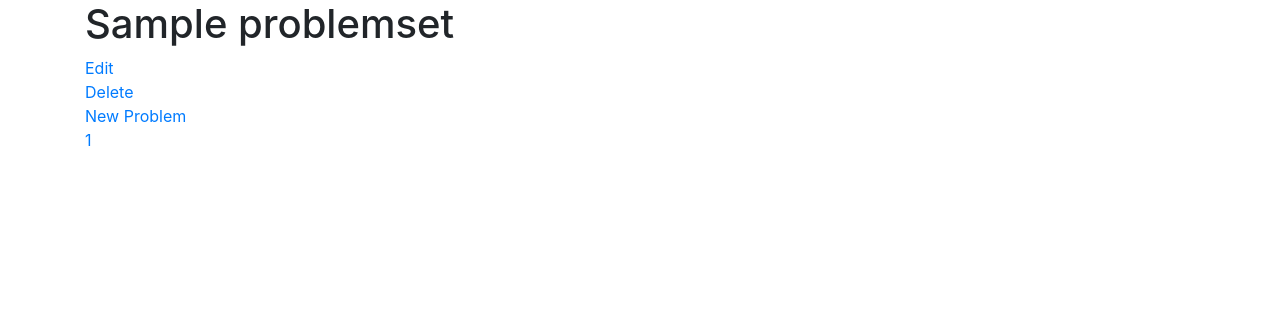
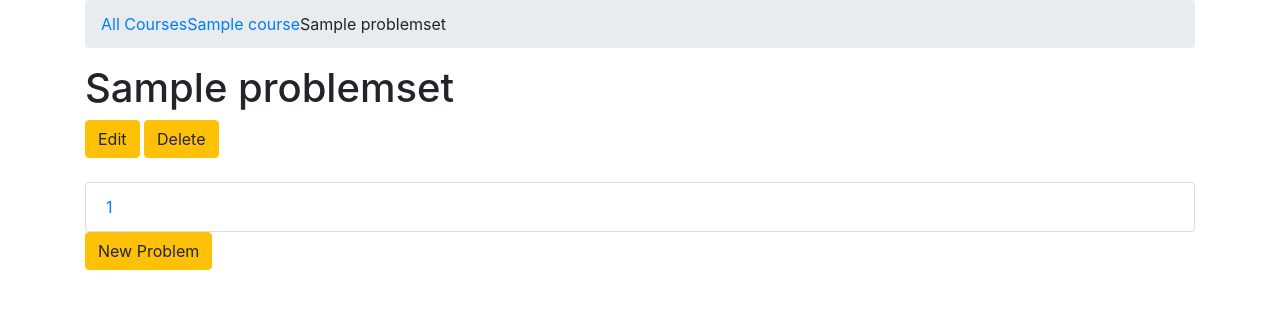
Before and after one commit to gluker/jael, a Flask app: page /courses/1/psets/1/problems/ in a window 1280 px wide. Shown: the top 309 px of the page. Run offline with Flask 2, Linux system fonts and the light colour scheme; tables that the repository leaves empty hold one stand-in row (values such as "Sample post"); some libraries are stand-ins or nearby versions.

```diff
--- a/app/templates/base.html
+++ b/app/templates/base.html
@@ -12,7 +12,7 @@
         {% endblock %}
     </head>
     <body>
-        <header>
+        <header class="container">
             {% block header %}
             {% endblock %}
         </header>
--- a/app/templates/newproblem.html
+++ b/app/templates/newproblem.html
@@ -31,11 +31,13 @@
         <div class="form-group">
             <label for="text">Problem text:</label>
             <textarea name="text" class="form-control" rows=10>
+            {% block problemtext %}
+            {% endblock %}
             </textarea>
         </div>
             <div id='requirements'>
             </div>
         <button type="button" class="btn btn-default" id="addRequirementBtn">Add a requirement</button>
-        <button type="submit" class="btn btn-primary">Create</button>
+        <button type="submit" class="btn btn-primary">{% block button %}Create{% endblock %}</button>
     </form>
 {% endblock %}
--- a/app/templates/showallcourses.html
+++ b/app/templates/showallcourses.html
@@ -3,9 +3,9 @@
 {% block content %}
     <h1>List of all Courses</h1><br>
     <a href="{{url_for('newCourse')}}">Create a new course</a><br>
+    <div class="list-group">
     {% for course in courses %}
-        <div>
-            <a href="{{url_for('showCourse',course_id=course.id)}}">{{course.name}}</a>
-        </div>
+            <a  href="{{url_for('showCourse',course_id=course.id)}}" class="list-group-item">{{course.name}}</a>
     {% endfor %}
+    </div>
 {% endblock %}
--- a/app/templates/showpset.html
+++ b/app/templates/showpset.html
@@ -1,13 +1,23 @@
 {% extends "base.html" %}
+{% block header %}
+    <ol class="breadcrumb">
+        <li><a href="{{url_for('showAllCourses')}}">All Courses</a></li>
+        <li><a href="{{url_for('showCourse',course_id=course.id)}}">{{course.name}}</a></li>
+        <li class="active">{{pset.title}}</li>
+    </ol>
+{% endblock %}
 {% block content %}
-    <h1>{{pset.title}}</h1>
-    <a href="{{url_for('editPSet',course_id=course.id,pset_id=pset.id)}}">Edit</a><br>
-    <a href="{{url_for('deletePSet',course_id=course.id,pset_id=pset.id)}}">Delete</a><br>
-    <a href="{{url_for('newProblem',course_id=course.id,pset_id=pset.id)}}">New Problem</a><br>
+    <div class="page-header">
+        <h1>{{pset.title}}</h1>
+    </div>
+    <a class="btn btn-warning btn-xs" href="{{url_for('editPSet',course_id=course.id,pset_id=pset.id)}}">Edit</a>
+    <a class="btn btn-warning btn-xs" href="{{url_for('deletePSet',course_id=course.id,pset_id=pset.id)}}">Delete</a><br>
+    <br>
+    <div class="list-group">
     {% for problem in problems %}
-        <div>
-            <a
-            href="{{url_for('showProblem',course_id=course.id,pset_id=pset.id,problem_id=problem.id)}}">{{problem.id}}</a>
-        </div>
+        <a class="list-group-item"
+        href="{{url_for('showProblem',course_id=course.id,pset_id=pset.id,problem_id=problem.id)}}">{{problem.id}}</a>
     {% endfor %}
+    </div>
+    <a class="btn btn-warning" href="{{url_for('newProblem',course_id=course.id,pset_id=pset.id)}}">New Problem</a><br>
 {% endblock %}
--- a/app/views.py
+++ b/app/views.py
@@ -7,6 +7,7 @@ from flask import render_template, request, redirect, url_for, jsonify,make_resp
 from database import db_session
 from . import app
 from models import Course, ProblemSet, Problem, Requirement
+from forms import ProblemSetForm
 
 @app.route('/')
 @app.route('/courses/')
@@ -54,13 +55,14 @@ def deleteCourse(course_id):
 @app.route('/courses/<int:course_id>/psets/new/', methods=['GET','POST'])
 def newPSet(course_id):
     course = db_session.query(Course).get(course_id)
-    if request.method == "POST":
-        form = request.form
-        pset = ProblemSet(
-            title = form['title'],
-            opens = datetime.strptime(form['opens'],"%d/%m/%Y"),
-            due = datetime.strptime(form['due'],"%d/%m/%Y"),
-            course_id=course.id)
+    form = ProblemSetForm(request.form)
+    if request.method == "POST" and form.validate():
+        print form
+        pset = ProblemSet()
+        pset.title = form.title.data
+        pset.opens = form.opens.data
+        pset.due = form.due.data
+        pset.course_id=course.id
         course.problemsets.append(pset)
         db_session.commit()
         return redirect(url_for("showCourse",course_id=course.id))
@@ -146,7 +148,6 @@ def checkProblem(course_id,pset_id,problem_id):
             cond = cond.replace(key,request.form[key])
         if not sympify(cond):
             messages.append(req.comment)
-    print messages
     response = make_response(json.dumps(messages),200)
     response.headers['Content-Type'] = 'application/json'
     return response
```
Also changed, not shown: app/forms.py (added, +7 -0 lines), app/templates/editproblem.html (+4 -14 lines), app/templates/showcourse.html (+14 -6 lines), app/templates/showproblem.html (+11 -2 lines).
